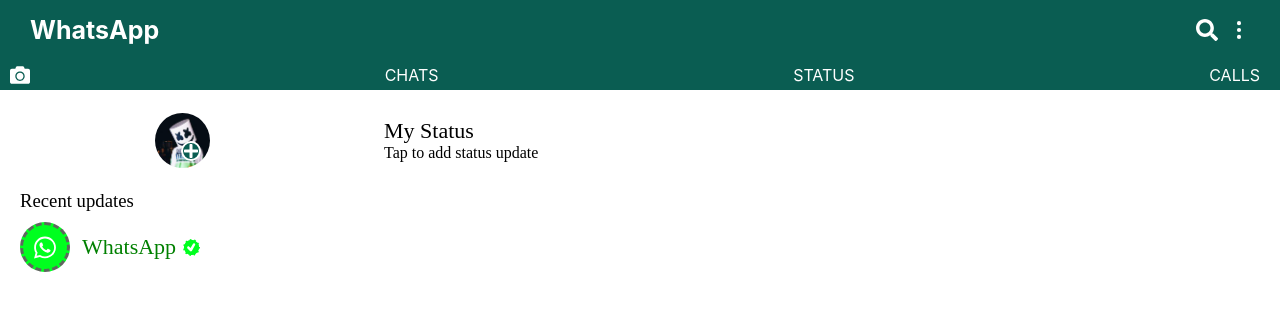
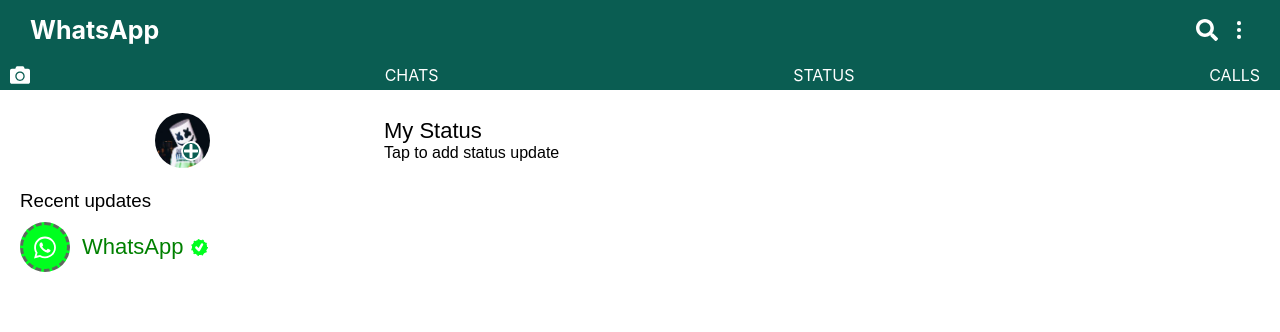
Before and after one commit to KhasanMeliev/whatsapp_clone, a React (Create React App) app: page /status in a window 1280 px wide. Shown: the top 332 px of the page. Built offline with nearby package versions, Linux system fonts and the light colour scheme.

Commit message:
changed shrifts

```diff
--- a/src/pages/Calls/Call.style.js
+++ b/src/pages/Calls/Call.style.js
@@ -5,6 +5,7 @@
   display: flex;
   align-items: center;
   flex-direction: column;
+  font-family: sans-serif;
 `;
 
 export const Box = styled.div`
--- a/src/pages/ChatsPage/Chats.style.js
+++ b/src/pages/ChatsPage/Chats.style.js
@@ -5,6 +5,8 @@
   background-color: white;
   display: flex;
   flex-direction: column;
+  font-family: sans-serif;
+
 `;
 
 export const Box = styled.div`
--- a/src/pages/StatusPage/Status.style.js
+++ b/src/pages/StatusPage/Status.style.js
@@ -4,7 +4,7 @@
   width: 100%;
   display: flex;
   flex-direction: column;
-  font-family: cursive;
+  font-family: sans-serif;
 `;
 
 export const MyStatus = styled.div`
```
